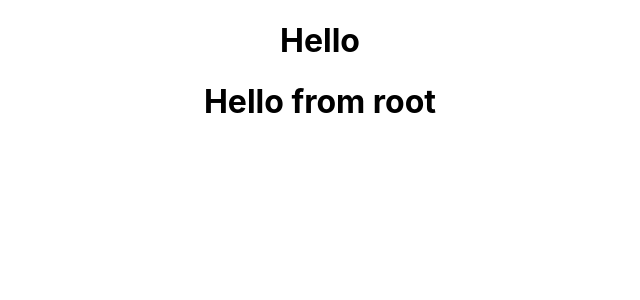
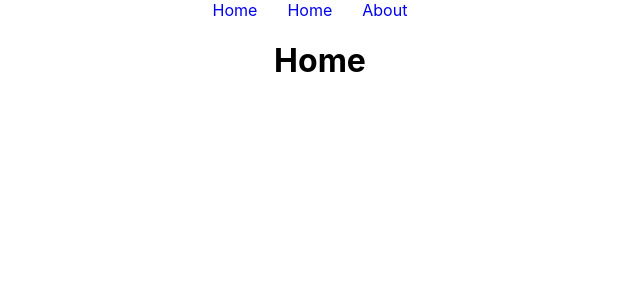
Before and after one commit to Sizan75/explore-route, a React (Create React App) app: page / in a window 1280 px wide. Shown: the top 300 px of the page, without its empty margins (320-960 px from the left). Built offline with nearby package versions, Linux system fonts and the light colour scheme.

Commit message:
nested routing practice

```diff
--- a/src/App.js
+++ b/src/App.js
@@ -1,22 +1,36 @@
 
 import './App.css';
 import { createBrowserRouter, RouterProvider } from 'react-router-dom';
+import Home from './components/Home/Home';
+import About from './components/About/About';
+import Main from './layout/Main';
+// import Header from './components/Header/Header';
 
 function App() {
-  const router= createBrowserRouter([
- {
-  path:'/',
-  element:<h1>Hello from root</h1>
- },
- {
-  path:'/home',
-  element:<h1>Hello from home</h1>
- }
-  ])
+  const router = createBrowserRouter([
+
+    {
+      path: '/',
+      element:<Main></Main>, children:[
+        {
+          path: '/',
+          element: <Home></Home>
+        },
+        {
+          path: '/about',
+          element: <About></About>
+        },
+        {
+          path: '/home',
+          element: <Home></Home>
+        }
+      ]
+    },
+
+  ]);
   return (
     <div className="App">
-     <h1>Hello</h1>
-    <RouterProvider router={router}></RouterProvider>
+      <RouterProvider router={router}></RouterProvider>
     </div>
   );
 }
--- /dev/null
+++ b/src/components/About/About.js
@@ -0,0 +1,13 @@
+import React from 'react';
+// import Header from '../Header/Header';
+
+const About = () => {
+    return (
+        <div>
+            {/* <Header></Header> */}
+            <h4>About Us Page</h4>
+        </div>
+    );
+};
+
+export default About;
--- /dev/null
+++ b/src/components/Header/Header.css
@@ -0,0 +1,5 @@
+.header a{
+    text-decoration: none;
+    padding:3px 5px;
+    margin-right: 20px;
+}
--- /dev/null
+++ b/src/components/Header/Header.js
@@ -0,0 +1,15 @@
+import React from 'react';
+import { Link } from 'react-router-dom';
+import './Header.css';
+
+const Header = () => {
+    return (
+        <div className='header'>
+          <Link to='/'>Home</Link>
+          <Link to='/home'>Home</Link>
+          <Link to='/about'>About</Link>
+        </div>
+    );
+};
+
+export default Header;
--- /dev/null
+++ b/src/components/Home/Home.js
@@ -0,0 +1,13 @@
+import React from 'react';
+// import Header from '../Header/Header';
+
+const Home = () => {
+    return (
+        <div>
+          <h1>Home</h1>
+        </div>
+    );
+};
+
+
+export default Home;
--- /dev/null
+++ b/src/layout/Main.js
@@ -0,0 +1,14 @@
+import React from 'react';
+import { Outlet } from 'react-router-dom';
+import Header from '../components/Header/Header';
+
+const Main = () => {
+    return (
+        <div>
+          <Header></Header>
+          <Outlet></Outlet>
+        </div>
+    );
+};
+
+export default Main;
```
